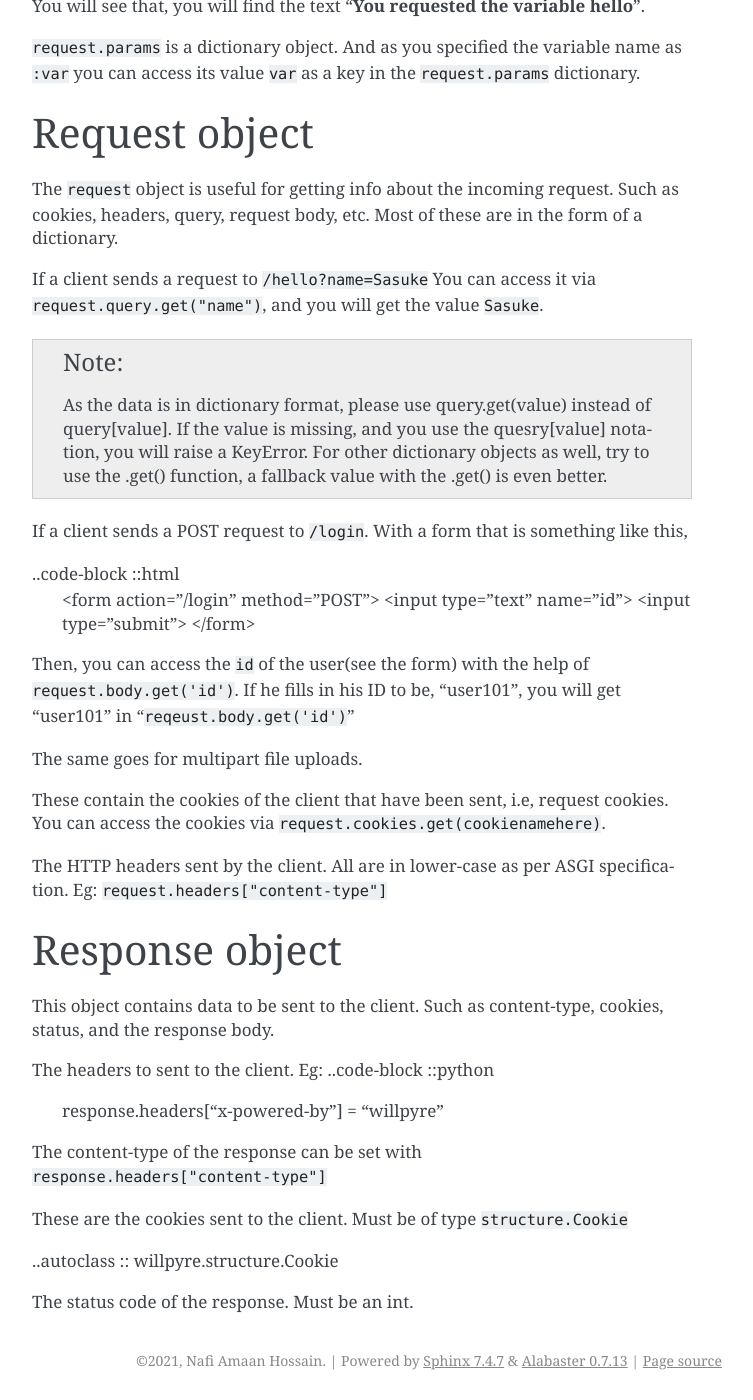
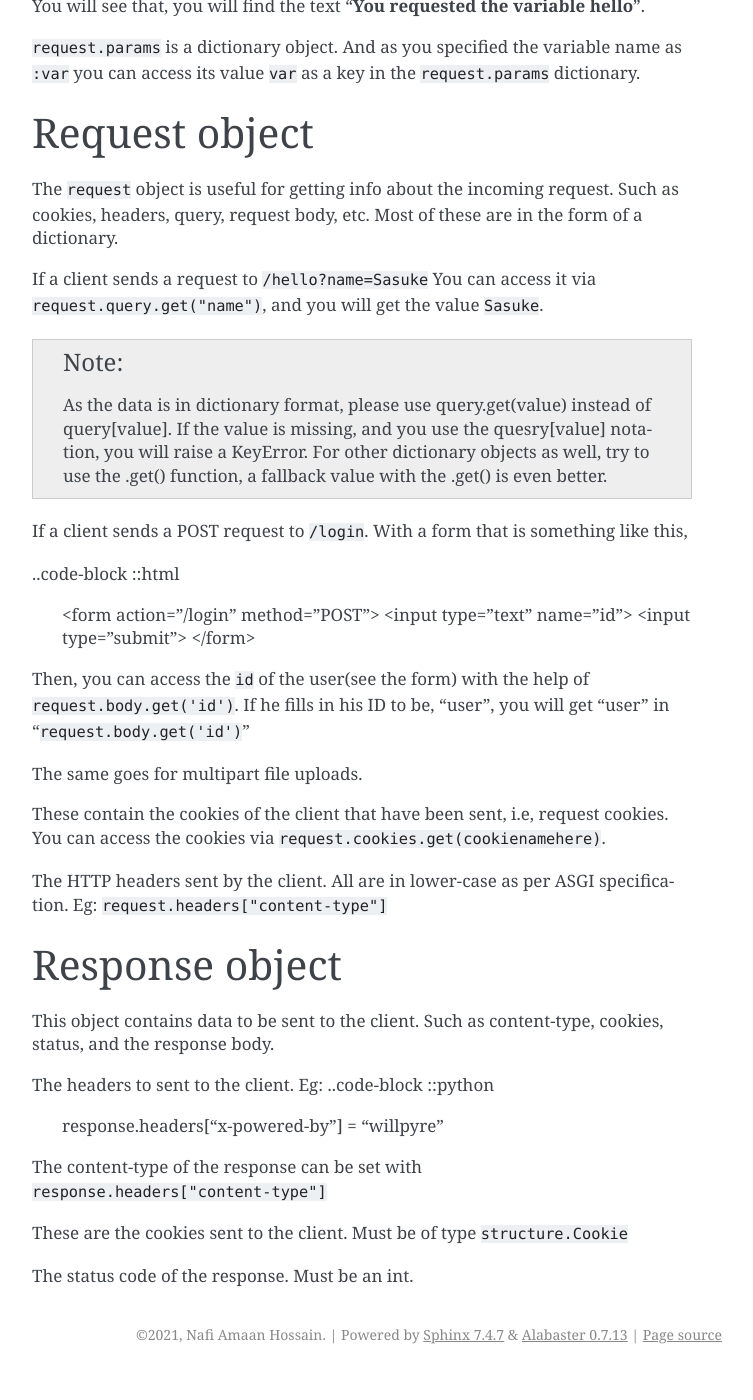
Before and after one commit to re-masashi/willpyre, a Sphinx documentation site: the page built from docs/source/tutorial.rst, in a window 1280 px wide and 1400 px high, scrolled down 2067 px. Shown: the whole window, without its empty margins (388-1141 px from the left). Built offline with Sphinx 7.4.7, drawn with Linux system fonts in a browser that asks for light colours; after the commit the page ends 3441 px from its top, so only the background shows below that.

Commit message:
Update tutorial.rst

```diff
--- a/docs/source/tutorial.rst
+++ b/docs/source/tutorial.rst
@@ -119,6 +119,7 @@ You can access it via ``request.query.get("name")``, and you will get the value
 If a client sends a POST request to ``/login``. With a form that is something like this,
 
 ..code-block ::html
+
 	<form action="/login" method="POST">
 	<input type="text" name="id">
 	<input type="submit">
@@ -126,7 +127,7 @@ If a client sends a POST request to ``/login``. With a form that is something li
 
 Then, you can access the ``id`` of the user(see the form) with the help of
 ``request.body.get('id')``.
-If he fills in his ID to be, "user101", you will get "user101" in "``reqeust.body.get('id')``"
+If he fills in his ID to be, "user", you will get "user" in "``request.body.get('id')``"
 
 The same goes for multipart file uploads.
 
@@ -165,9 +166,6 @@ The content-type of the response can be set with ``response.headers["content-typ
 --------------------
 These are the cookies sent to the client. Must be of type ``structure.Cookie``
 
-..autoclass :: willpyre.structure.Cookie
-
-
 
 
 ``response.status``
```
